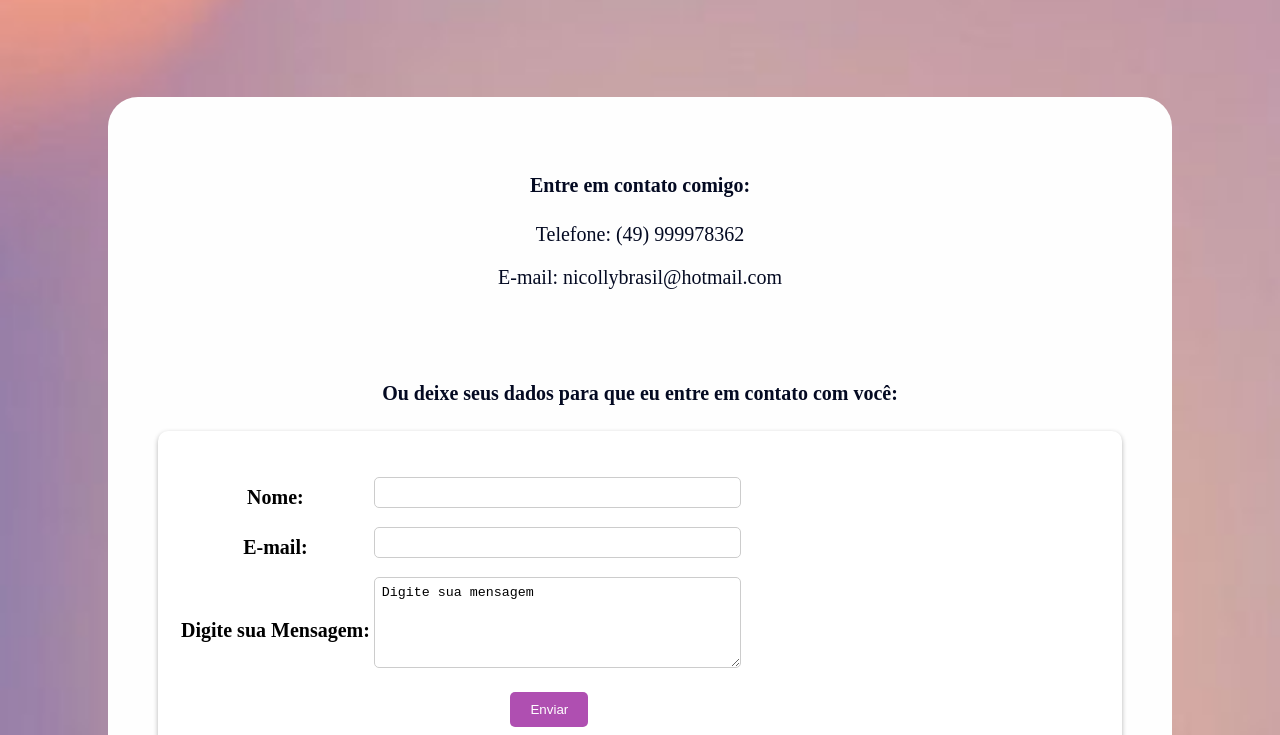
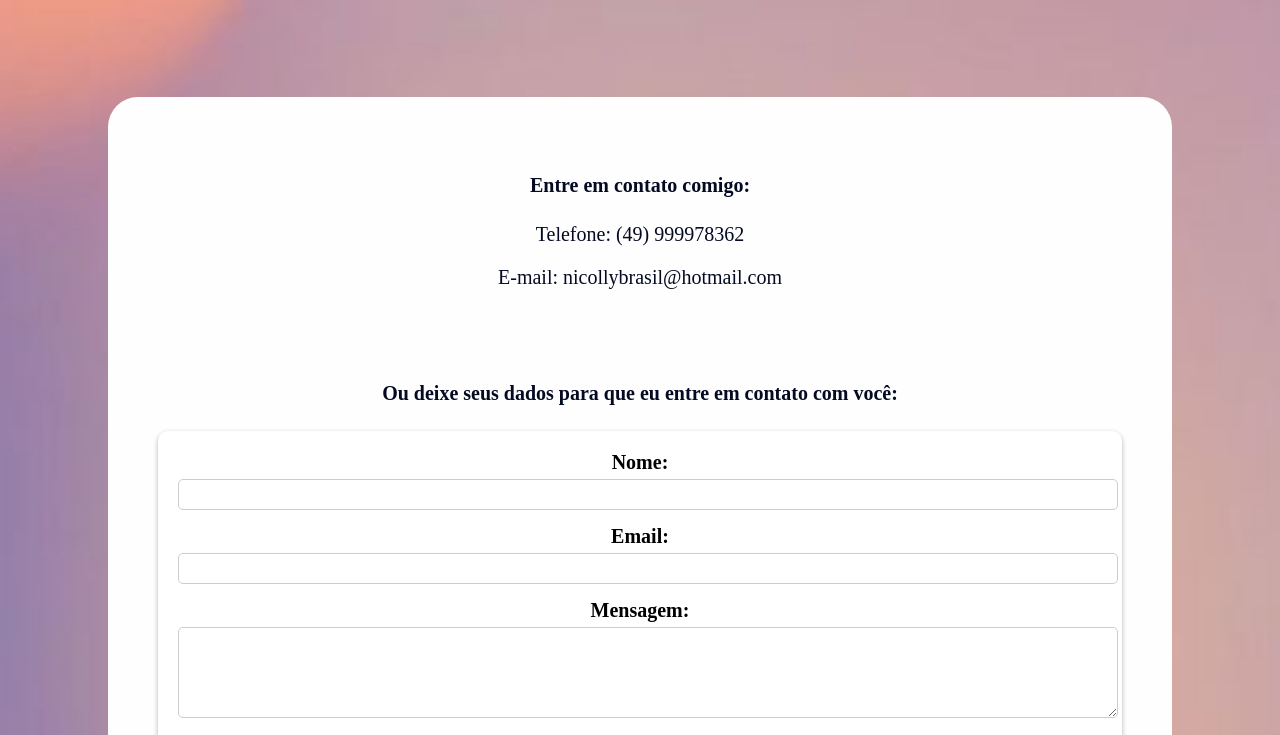
Before and after one commit to nbrasil/Site_Portfolio_Teste, a plain HTML site: page contatos.html in a window 1280 px wide. Shown: the part 190-925 px from the top of the page. Drawn offline with Linux system fonts and the light colour scheme.

Commit message:
atualização formulário

```diff
--- a/contatos.html
+++ b/contatos.html
@@ -29,27 +29,16 @@
         <p>E-mail: nicollybrasil@hotmail.com</p>
         <br><br>
         <h4>Ou deixe seus dados para que eu entre em contato com você:</h4>
-        <form action="method=">
-            <table>
-                <tr>
-                    <th><label for="nome">Nome:</label></th>
-                    <td><input type="text" name="nome" id="nome"></td>
-                </tr>
-                <tr>
-                    <th><label for="email">E-mail:</label></th>
-                    <td><input type="email" name="email" id="email"></td>
-                </tr>
-                <br>
-                <tr>
-                    <th><label for="msg">Digite sua Mensagem:</label></th>
-                    <td><textarea name="msg" rows="5" cols="40">Digite sua mensagem</textarea></td>
-                </tr>
-                <tr>
-                    <td></td>
-                    <td> <button>Enviar</button></td>
-                </tr>
-            </table>
-            </form>
+        <form>
+            <label for="nome">Nome:</label>
+            <input type="text" id="nome" name="nome" required><br>
+
+            <label for="email">Email:</label>
+            <input type="email" id="email" name="email" required><br>
+
+            <label for="mensagem">Mensagem:</label>
+            <textarea id="mensagem" name="mensagem" rows="5" required></textarea>
+            <button type="submit">Enviar</button>
     </div>
 </body>
 </html>
```
